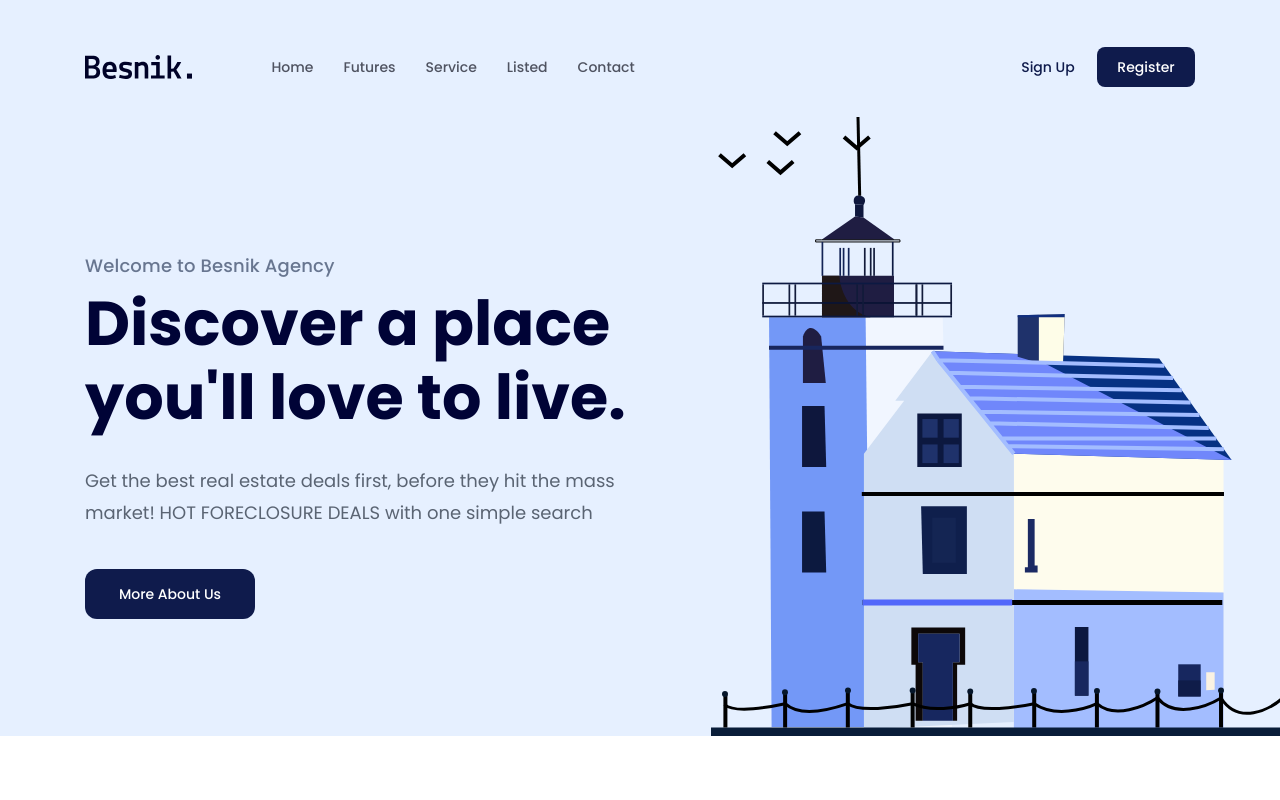
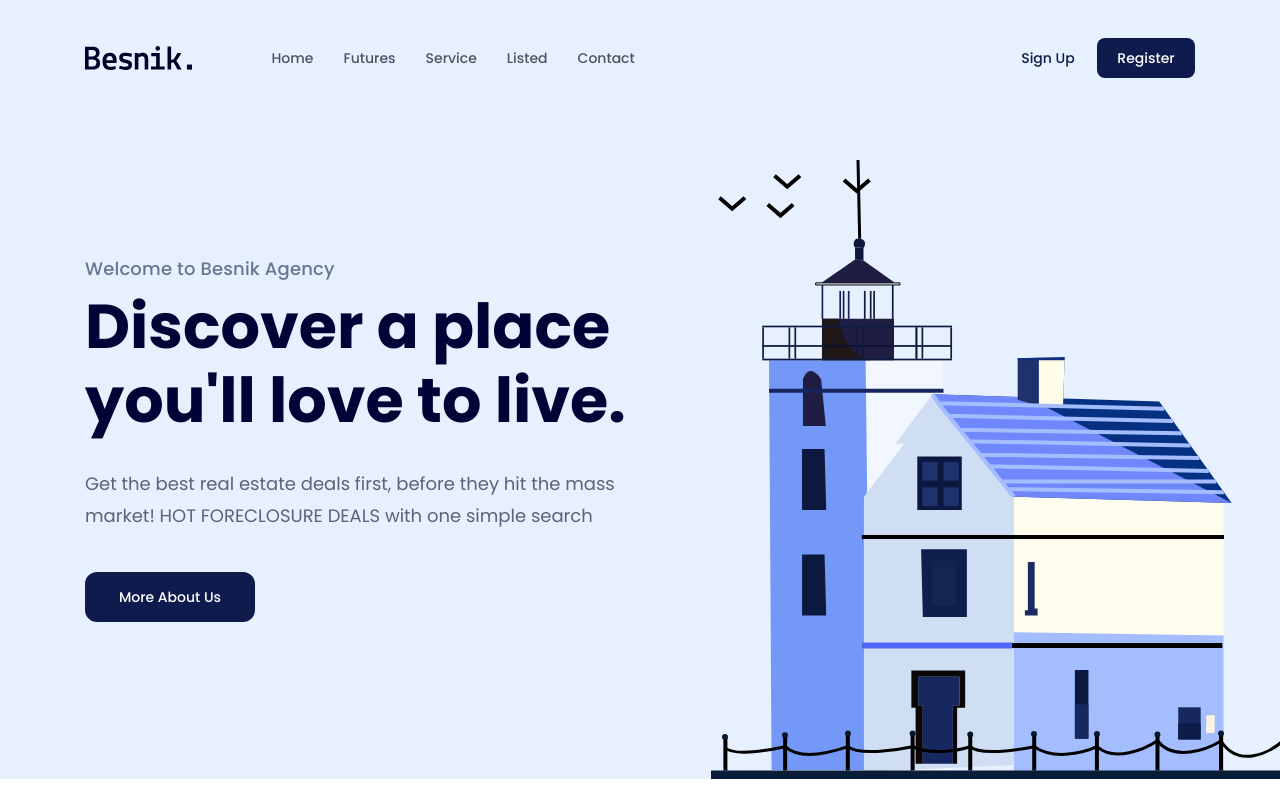
Before and after one commit to nhattanvt92/htmlcss-01, a plain HTML site: page index.html in a window 1280 px wide. Shown: the top 800 px of the page. Drawn offline with Linux system fonts and the light colour scheme.

Commit message:
upgrade header + fix

```diff
--- a/assets/css/styles.css
+++ b/assets/css/styles.css
@@ -57,15 +57,24 @@ a {
 }
 
 /* ========== Header ============ */
-.header {
+.fixed-header {
+    padding-top: 26px;
+    background: #e6f0ff;
+    position: sticky;
+    top: -26px;
+    z-index: 1;
+}
+
+.hero-wrap {
     position: relative;
+    display: flex;
+    flex-direction: column;
     background-color: #e6f0ff;
-    min-height: 736px;
 }
 
 .navbar {
     display: flex;
-    padding-top: 47px;
+    padding: 12px 0;
     align-items: center;
 }
 
@@ -103,6 +112,10 @@ a {
 }
 
 /* ========== Hero ============ */
+
+.hero {
+    padding-bottom: 157px;
+}
 
 .hero .info {
     width: 50%;
--- a/index.html
+++ b/index.html
@@ -14,8 +14,7 @@
     </head>
     <body>
         <main>
-            <!-- Header -->
-            <header class="header">
+            <header class="fixed-header">
                 <div class="content">
                     <!-- Navbar -->
                     <nav class="navbar">
@@ -35,6 +34,11 @@
                             <a href="#!" class="btn btn-register">Register</a>
                         </div>
                     </nav>
+                </div>
+            </header>
+            <!-- Hero -->
+            <div class="hero-wrap">
+                <div class="content">
                     <!-- hero -->
                     <div class="hero">
                         <div class="info">
@@ -57,7 +61,7 @@
                         />
                     </div>
                 </div>
-            </header>
+            </div>
 
             <!-- Clients -->
             <div class="clients">
```
